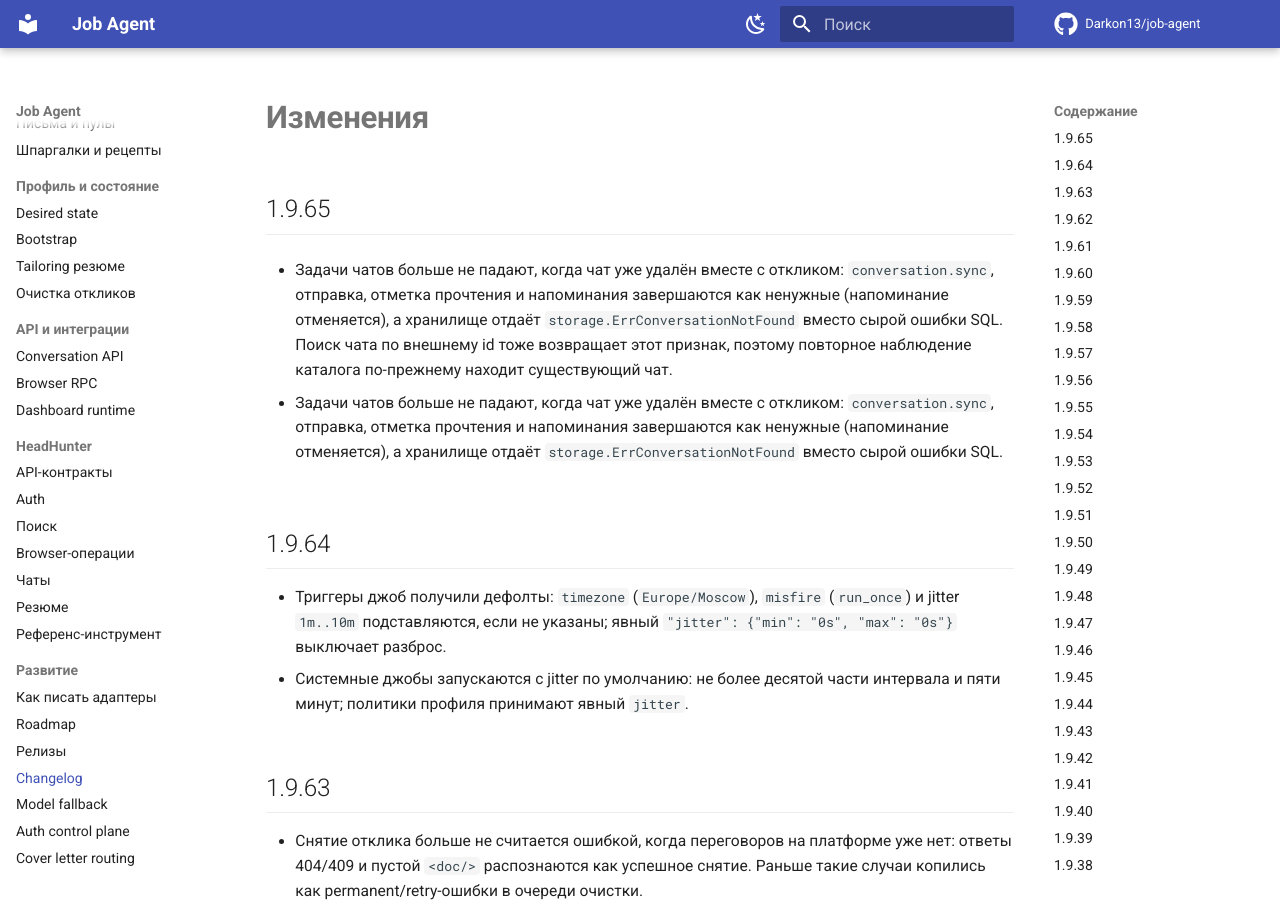
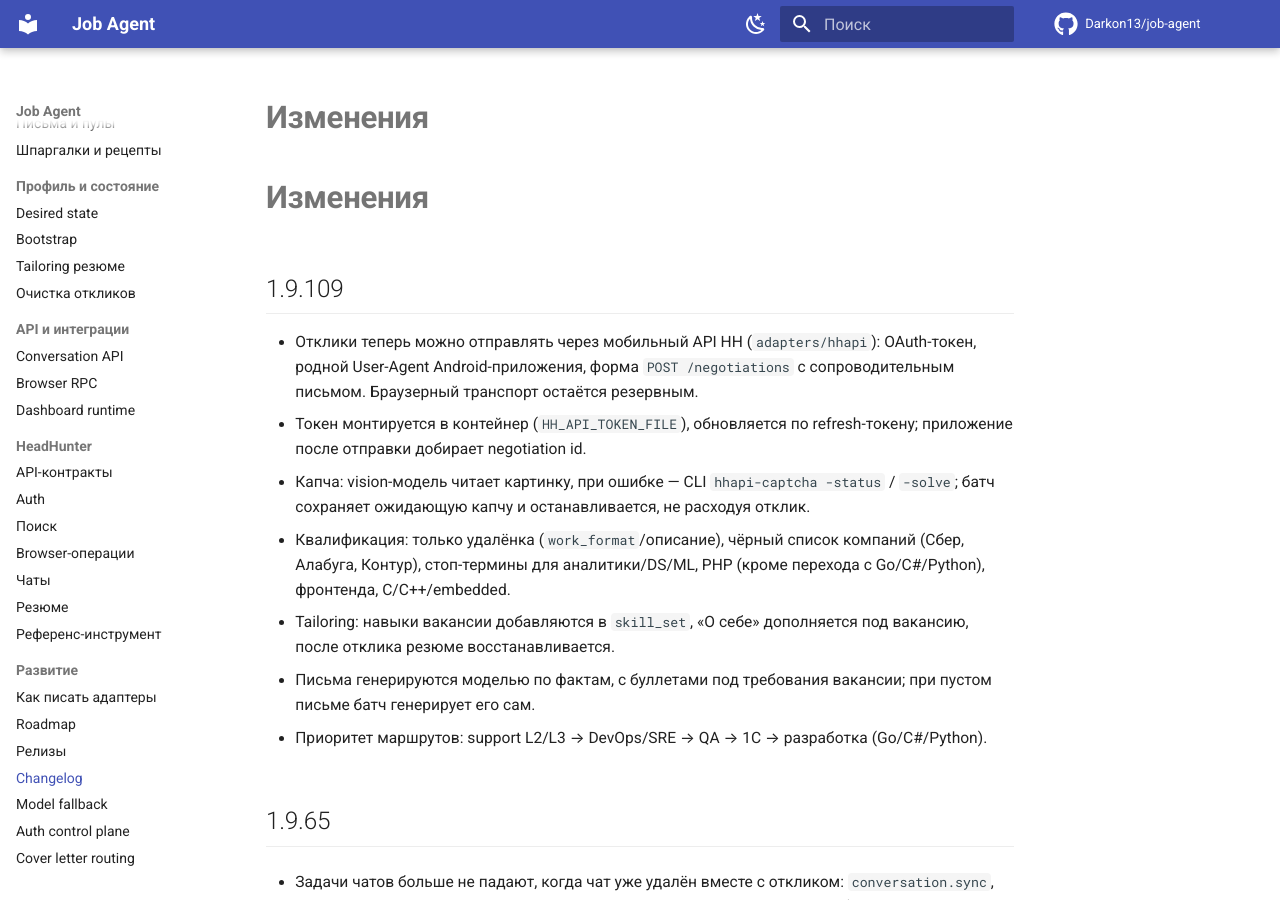
Before and after one commit to Darkon13/job-agent, an MkDocs documentation site: the page built from docs/changelog.md, in a window 1280 px wide and 900 px high. Built offline with MkDocs 1.6.1 and Material for MkDocs 9.7.7, drawn with Linux system fonts in a browser that asks for light colours; comment, search, counter and statistics services are not loaded.

Commit message:
release: v1.9.109

```diff
--- a/docs/changelog.md
+++ b/docs/changelog.md
@@ -1,4 +1,26 @@
 # Изменения
+
+# Изменения
+
+## 1.9.109
+
+- Отклики теперь можно отправлять через мобильный API HH (`adapters/hhapi`):
+  OAuth-токен, родной User-Agent Android-приложения, форма `POST /negotiations`
+  с сопроводительным письмом. Браузерный транспорт остаётся резервным.
+- Токен монтируется в контейнер (`HH_API_TOKEN_FILE`), обновляется по
+  refresh-токену; приложение после отправки добирает negotiation id.
+- Капча: vision-модель читает картинку, при ошибке — CLI
+  `hhapi-captcha -status` / `-solve`; батч сохраняет ожидающую капчу и
+  останавливается, не расходуя отклик.
+- Квалификация: только удалёнка (`work_format`/описание), чёрный список
+  компаний (Сбер, Алабуга, Контур), стоп-термины для аналитики/DS/ML, PHP
+  (кроме перехода с Go/C#/Python), фронтенда, C/C++/embedded.
+- Tailoring: навыки вакансии добавляются в `skill_set`, «О себе» дополняется
+  под вакансию, после отклика резюме восстанавливается.
+- Письма генерируются моделью по фактам, с буллетами под требования
+  вакансии; при пустом письме батч генерирует его сам.
+- Приоритет маршрутов: support L2/L3 → DevOps/SRE → QA → 1С → разработка
+  (Go/C#/Python).
 
 ## 1.9.65
 
```
Also changed, not shown: 1 other file.
